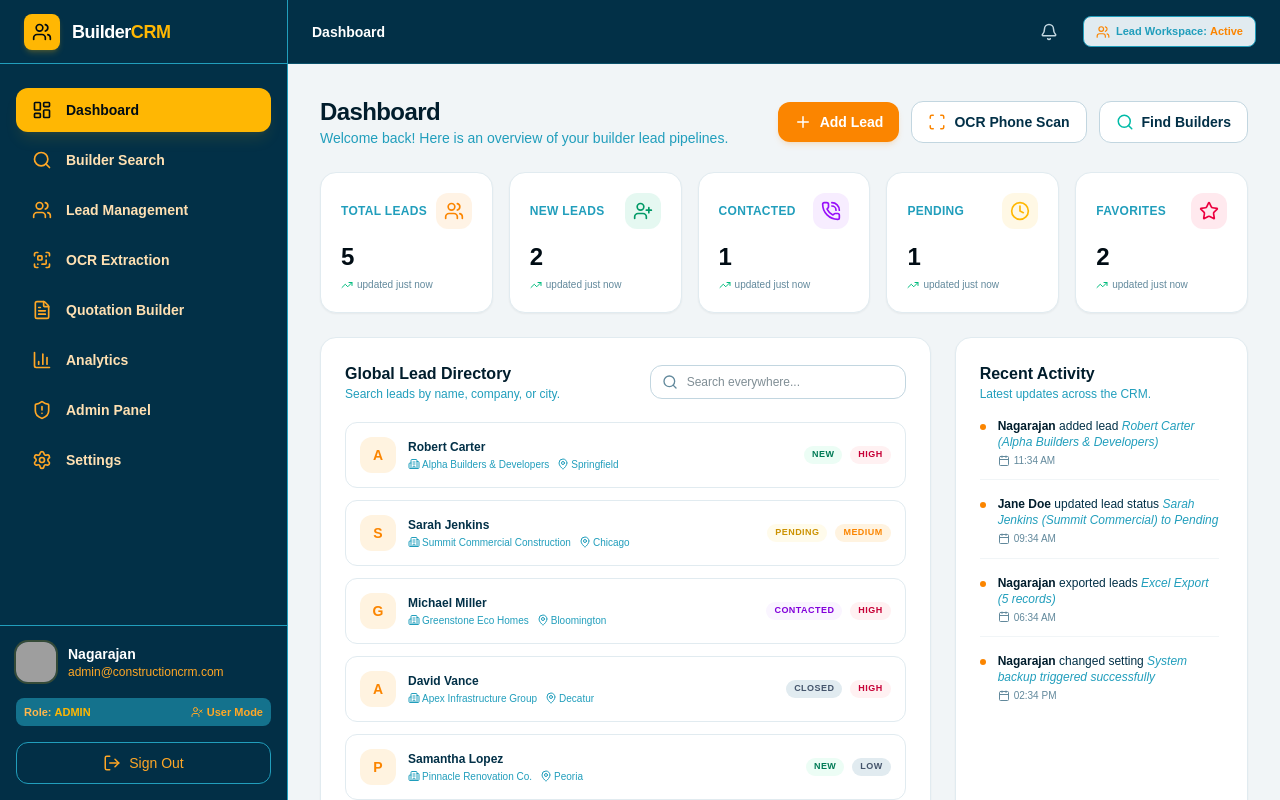
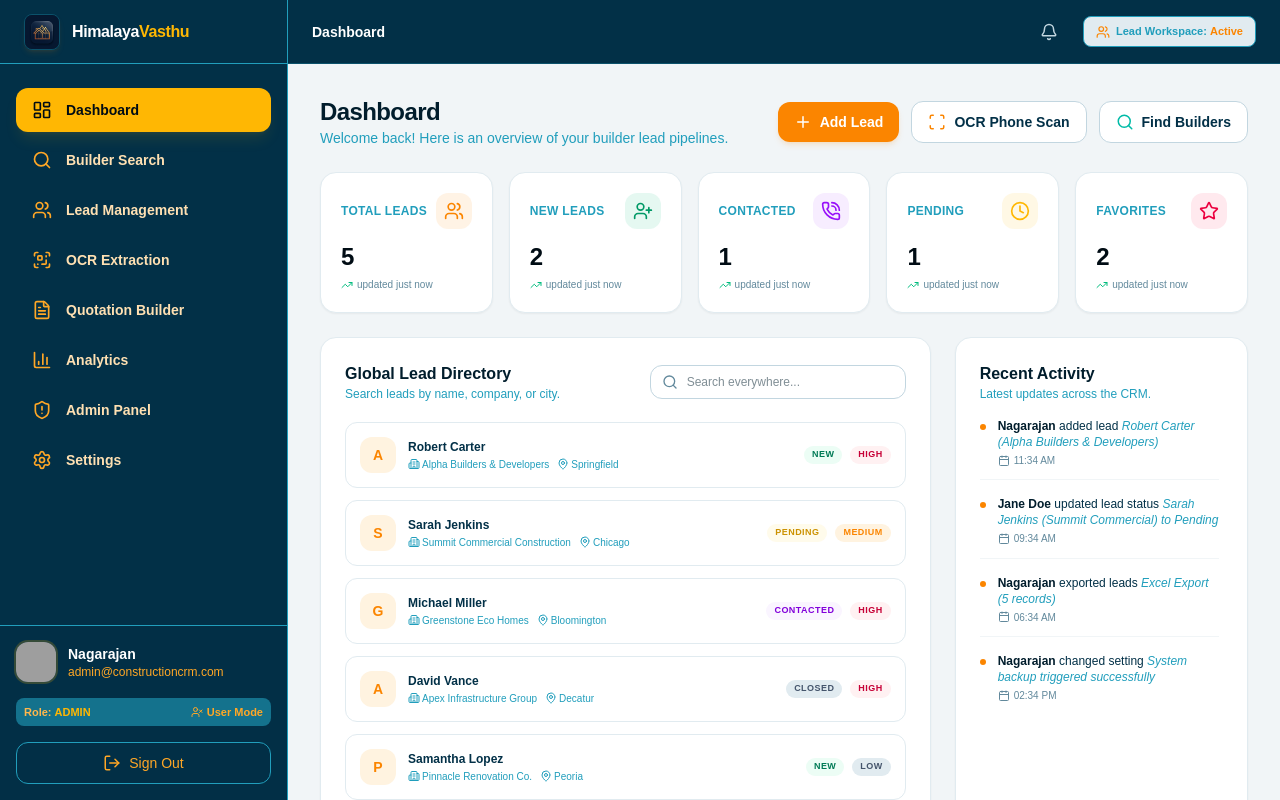
Before and after one commit to nagarajank248-ux/Himalaya, a Next.js app: page / in a window 1280 px wide. Both pictures are taken after a click on the button "Sign In". Built offline with nearby package versions, Linux system fonts and the light colour scheme; grey boxes are pictures that could not be loaded.

Commit message:
feat: add generated brand app icon and rename title in sidebar logo header

```diff
--- a/src/components/Sidebar.tsx
+++ b/src/components/Sidebar.tsx
@@ -63,11 +63,13 @@ export const Sidebar: React.FC<SidebarProps> = ({ currentTab, setTab, isOpen, se
         {/* Header / Logo */}
         <div className="flex h-16 items-center justify-between px-6 border-b border-blue-900">
           <div className="flex items-center gap-3">
-            <div className="flex h-9 w-9 items-center justify-center rounded-lg bg-amber-500 text-slate-950 shadow-md shadow-amber-500/20">
-              <Users className="h-5 w-5" />
-            </div>
-            <span className="text-lg font-bold text-white tracking-tight">
-              Builder<span className="text-amber-500">CRM</span>
+            <img
+              src="/app_icon.jpg"
+              alt="Himalaya Logo"
+              className="h-9 w-9 rounded-lg object-cover shadow-md shadow-[#fb8500]/10 border border-[#219ebc]/30"
+            />
+            <span className="text-base font-bold text-white tracking-tight">
+              Himalaya<span className="text-amber-500">Vasthu</span>
             </span>
           </div>
           <button
```
Also changed, not shown: public/app_icon.jpg (added).
